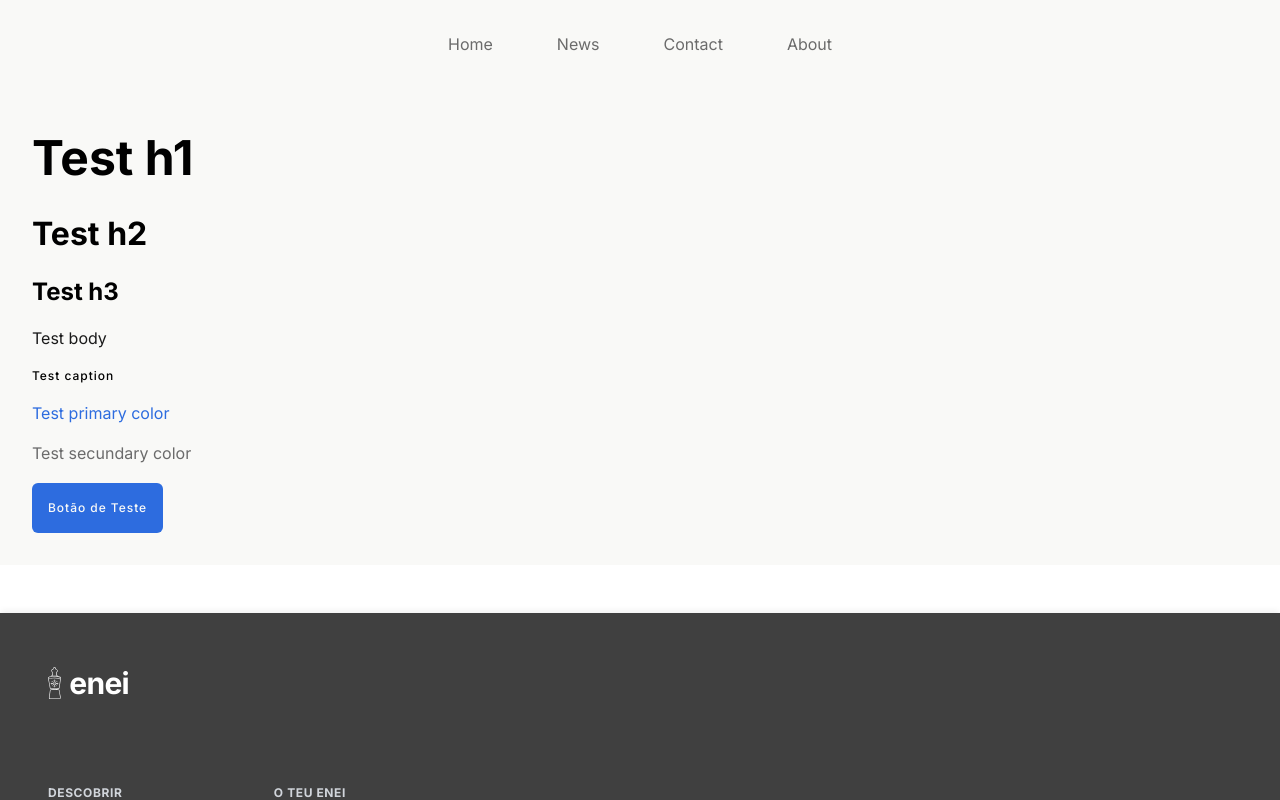
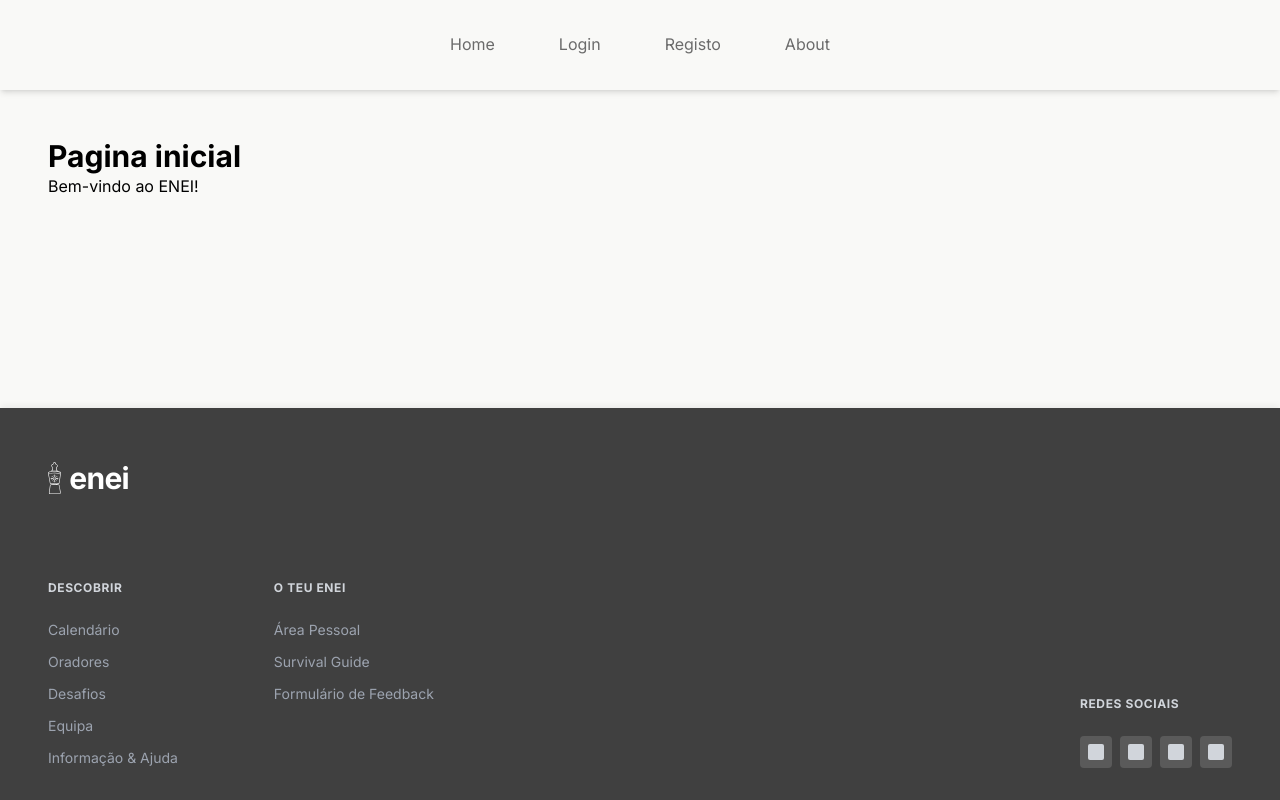
Before and after one commit to Dep-tech-coenei-faro-27/event-site, a React (Vite) app in the folder frontend/: page / in a window 1280 px wide. Shown: the top 800 px of the page. Built offline with nearby package versions, Linux system fonts and the light colour scheme.

Commit message:
add Home, Login, Registo

```diff
--- a/frontend/package.json
+++ b/frontend/package.json
@@ -11,7 +11,8 @@
   },
   "dependencies": {
     "react": "^19.2.8",
-    "react-dom": "^19.2.8"
+    "react-dom": "^19.2.8",
+    "react-router-dom": "^7.18.4"
   },
   "devDependencies": {
     "@eslint/js": "^10.0.1",
--- a/frontend/src/App.tsx
+++ b/frontend/src/App.tsx
@@ -1,31 +1,30 @@
-import Navbar from './components/Navbar.tsx'
-import Footer from './components/Footer.tsx'
+import { BrowserRouter, Routes, Route } from 'react-router-dom';
+import Navbar from './components/Navbar';
+import Footer from './components/Footer';
+import Home from './pages/Home';
+import Login from './pages/Login';
+import Registo from './pages/Registo';
+
 function App() {
+  return (
+    <BrowserRouter>
+      <div className="flex flex-col min-h-screen bg-background">
 
-  return (
-    <>
-      <Navbar />
-        <div className="bg-background flex flex-col p-8 gap-4 items-start">
+        <Navbar />
 
-            <h1 className="text-h1">Test h1</h1>
-            <h2 className="text-h2">Test h2</h2>
-            <h3 className="text-h3">Test h3</h3>
-            <p className="text-body">Test body</p>
-            <p className="text-caption">Test caption</p>
+ <main className="flex-grow">
+          <Routes>
+            <Route path="/" element={<Home />} />
+            <Route path="/login" element={<Login />} />
+            <Route path="/registo" element={<Registo />} />
+          </Routes>
+        </main>
 
-            <p className="text-primary">Test primary color</p>
-            <p className="text-body text-secondary">Test secundary color</p>
+        <Footer />
 
-            <button className="bg-primary text-background font-sans text-caption p-4 gap-4 rounded-md">
-                Botão de Teste
-            </button>
-
-        </div>
-        <div>
-          <Footer/>
-        </div>
-    </>
+      </div>
+    </BrowserRouter>
   )
 }
 
-export default App
+export default App;
--- a/frontend/src/components/Navbar.tsx
+++ b/frontend/src/components/Navbar.tsx
@@ -1,22 +1,24 @@
+import { Link} from 'react-router-dom';
+
 function Navbar() {
   return (
     <nav className="bg-background px-8 py-6 shadow-md font-sans">
 
         <ul className="flex justify-center gap-12 text-body">
             <li>
-              <a href="#" className="block p-2 text-secondary hover:text-primary transition-colors duration-200">
+              <Link to="/" className="block p-2 text-secondary hover:text-primary transition-colors duration-200">
                 Home
-              </a>
+              </Link>
             </li>
             <li>
-              <a href="#" className="block p-2 text-secondary hover:text-primary transition-colors duration-200">
-                News
-              </a>
+              <Link to="/login" className="block p-2 text-secondary hover:text-primary transition-colors duration-200">
+                Login
+              </Link>
             </li>
             <li>
-              <a href="#" className="block p-2 text-secondary hover:text-primary transition-colors duration-200">
-                Contact
-              </a>
+              <Link to="/registo" className="block p-2 text-secondary hover:text-primary transition-colors duration-200">
+                Registo
+              </Link>
             </li>
             <li>
               <a href="#" className="block p-2 text-secondary hover:text-primary transition-colors duration-200">
--- /dev/null
+++ b/frontend/src/pages/Home.tsx
@@ -0,0 +1,10 @@
+function Home() {
+    return (
+        <div className="p-12">
+            <h1 className="text-3xl font-bold">Pagina inicial </h1>
+            <p> Bem-vindo ao ENEI!</p>
+        </div>
+    )
+}
+
+export default Home;
--- /dev/null
+++ b/frontend/src/pages/Login.tsx
@@ -0,0 +1,10 @@
+function Login() {
+    return (
+        <div className="p-12">
+            <h1 className="text-3xl font-bold">Pagina de login </h1>
+            <p> Bem-vindo ao ENEI!</p>
+        </div>
+    )
+}
+
+export default Login;
--- /dev/null
+++ b/frontend/src/pages/Registo.tsx
@@ -0,0 +1,10 @@
+function Registo() {
+    return (
+        <div className="p-12">
+            <h1 className="text-3xl font-bold">Pagina de Registo </h1>
+            <p> Bem-vindo ao ENEI!</p>
+        </div>
+    )
+}
+
+export default Registo;
```
Also changed, not shown: 1 other file (tests, documents, lock files or other folders).
